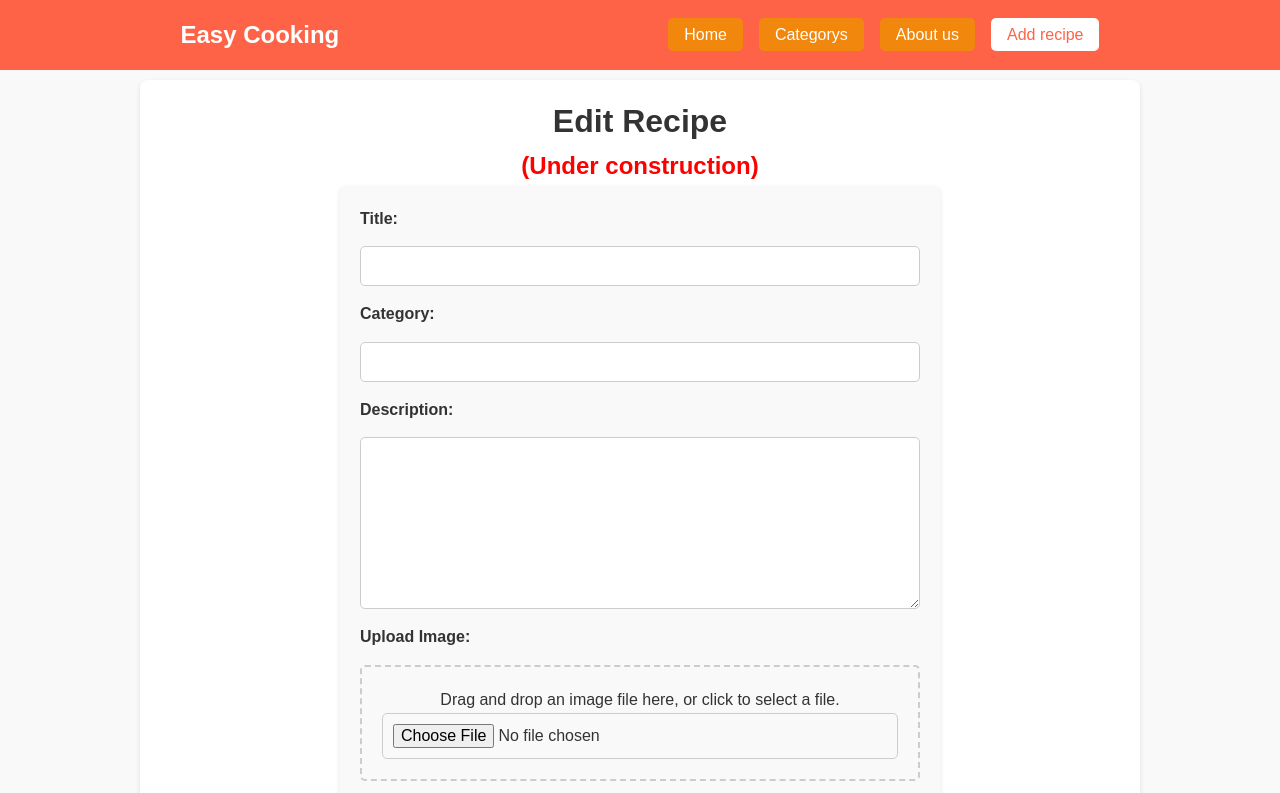
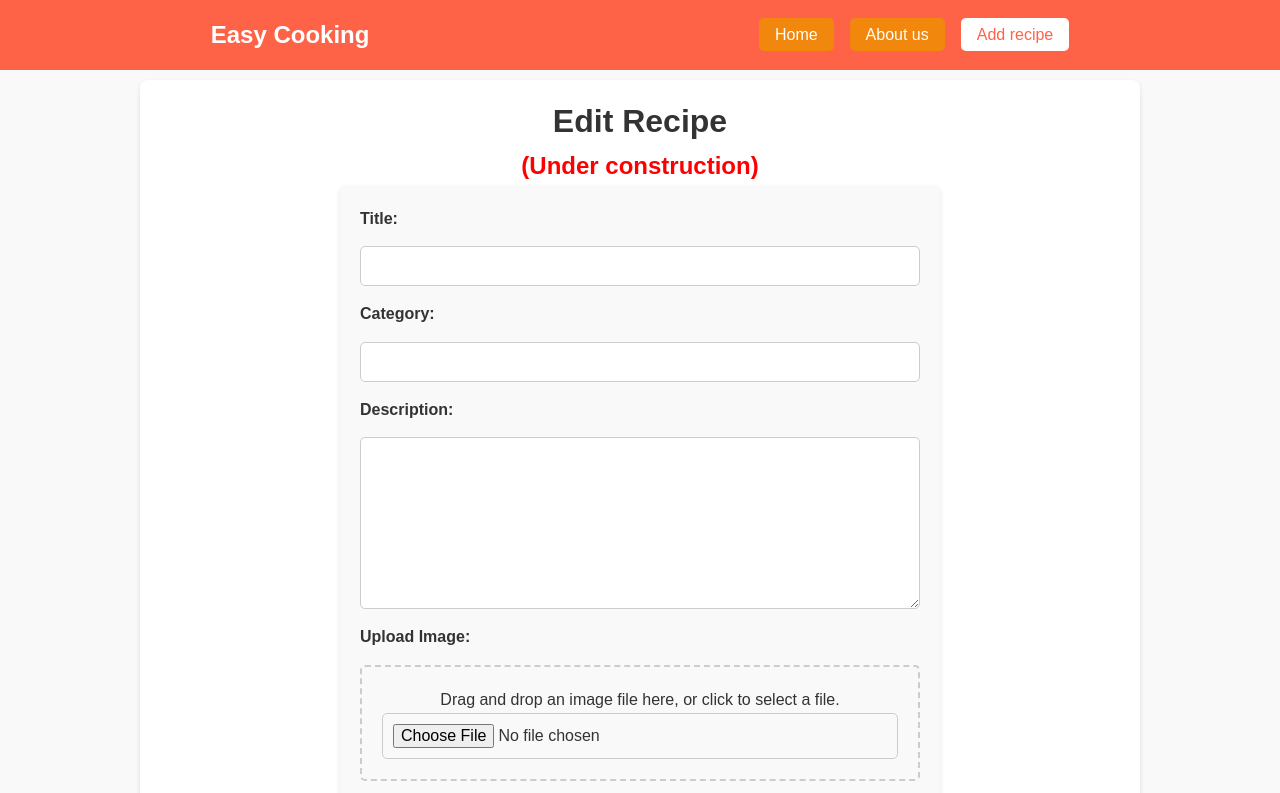
Before and after one commit to ArtiyPoltavchenko/recipe_website, a plain HTML site: page pages/recipe_editing.html in a window 1280 px wide. Shown: the top 793 px of the page. Drawn offline with Linux system fonts and the light colour scheme; a script that the page names is missing.

Commit message:
removing categories from recipe editing page

```diff
--- a/pages/recipe_editing.html
+++ b/pages/recipe_editing.html
@@ -14,7 +14,6 @@
         <nav class="navbar-menu">
             <ul>
                 <li><a class="navbar-link" href="../index.html">Home</a></li>
-                <li><a class="navbar-link" href="#">Categorys</a></li>
                 <li><a class="navbar-link" href="#">About us</a></li>
                 <li><a class="add-recipe-button" href="./pages/recipe_editing.html">Add recipe</a></li>
             </ul>
```
